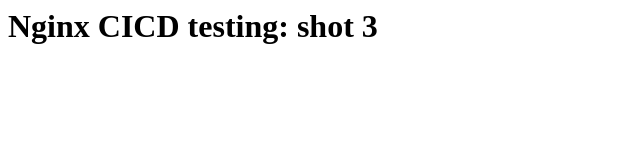
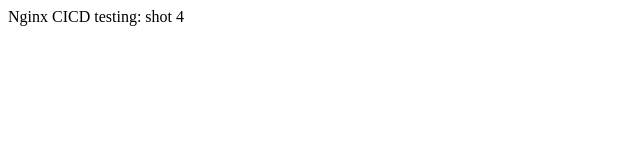
Before and after one commit to rajshinde7/cicd_testing, a plain HTML site: page index.html in a window 1280 px wide. Shown: the whole page, without its empty margins (0-640 px from the left). Drawn offline with Linux system fonts and the light colour scheme.

Commit message:
Update index.html

```diff
--- a/index.html
+++ b/index.html
@@ -1,5 +1,5 @@
 <html>
- <body>
-  <h1>Nginx CICD testing: shot 3</h1>
+ <body
+  <h1>Nginx CICD testing: shot 4</h1>
   </body>
 </html>
```
